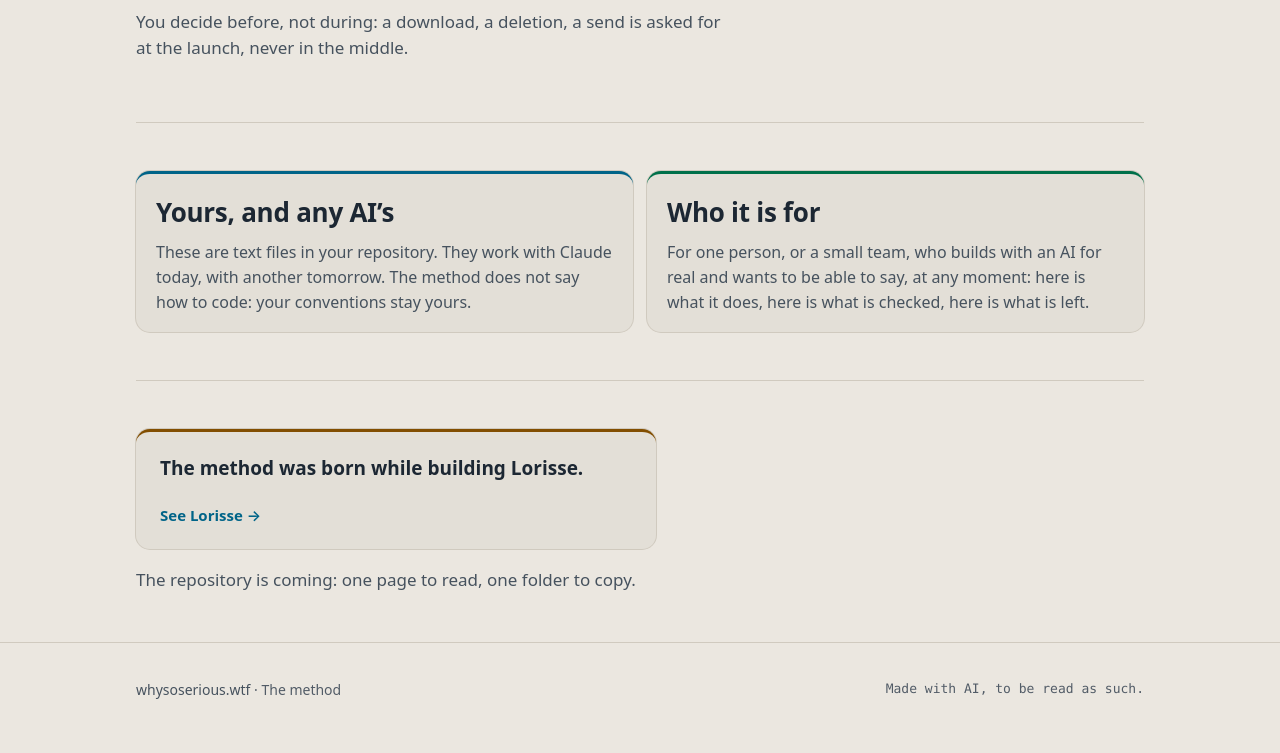
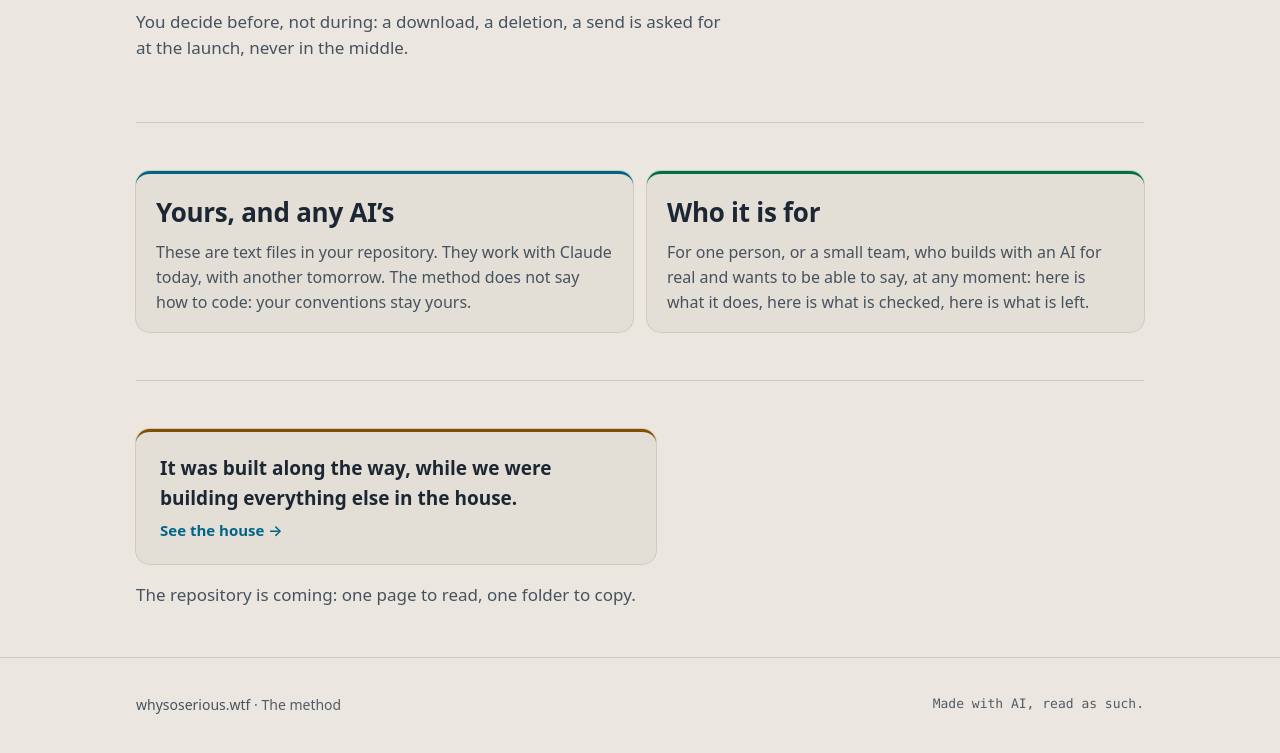
Before and after one commit to FreakingDuck/whysoserious.wtf, a plain HTML site: page dev/method/index.html in a window 1280 px wide. Shown: the part 1962-2715 px from the top of the page. Drawn offline with Linux system fonts and the light colour scheme.

Commit message:
dev: the method's page no longer speaks of the memory; Made with AI, read as such
Co-Authored-By: Claude Fable 5.2 <noreply@anthropic.com>

```diff
--- a/dev/method/index.html
+++ b/dev/method/index.html
@@ -220,7 +220,7 @@
   </section>
 
   <section id="next" aria-label="Where to go next">
-    <a class="lead" href="/dev/lorisse/"><span>The method was born while building Lorisse.</span><i>See Lorisse →</i></a>
+    <a class="lead" href="/dev/"><span>It was built along the way, while we were building everything else in the house.</span><i>See the house →</i></a>
     <p class="soon">The repository is coming: one page to read, one folder to copy.</p>
   </section>
 </main>
@@ -228,7 +228,7 @@
 <footer>
   <div class="wrap row">
     <span><a href="/dev/">whysoserious.wtf</a> · The method</span>
-    <span class="made">Made with AI, to be read as such.</span>
+    <span class="made">Made with AI, read as such.</span>
   </div>
 </footer>
 <script>
```
Also changed, not shown: dev/fr/method/index.html (+1 -1 lines), dev/index.html (+1 -1 lines), dev/lorisse/index.html (+1 -1 lines).
